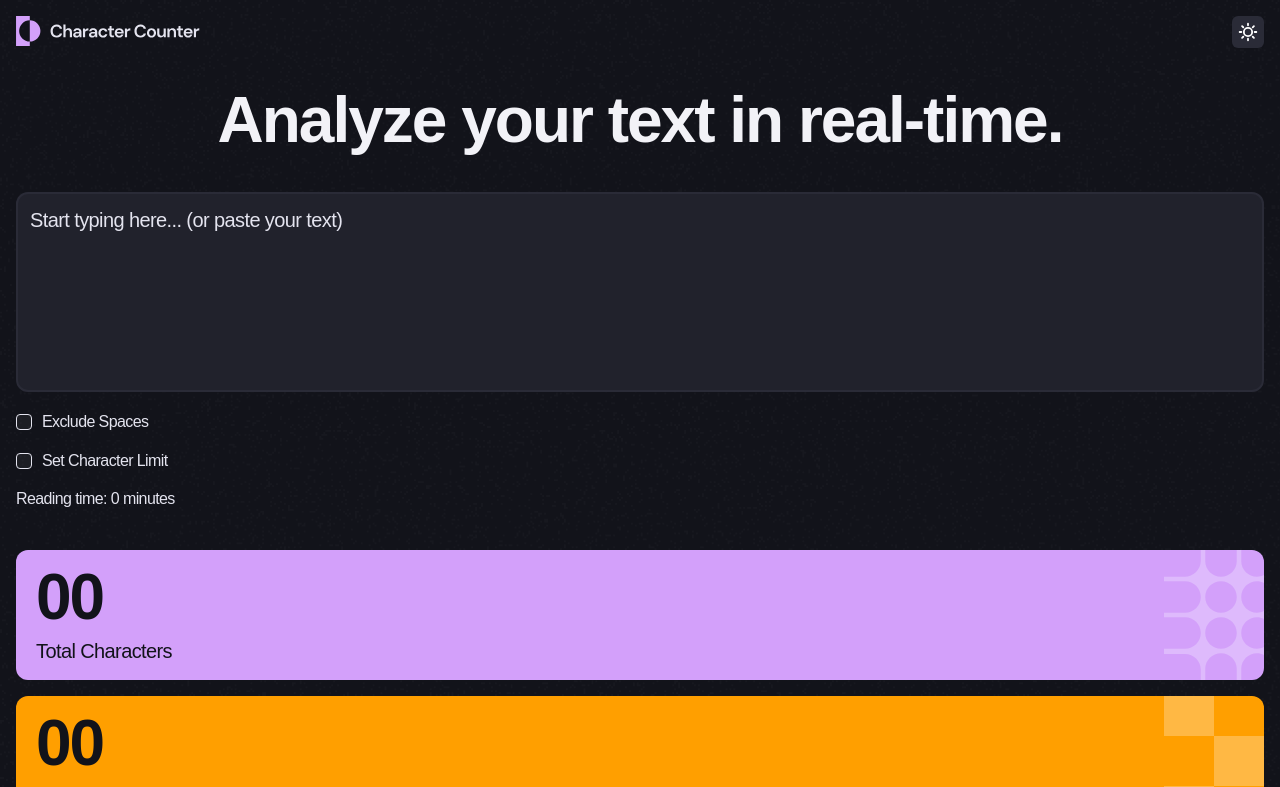
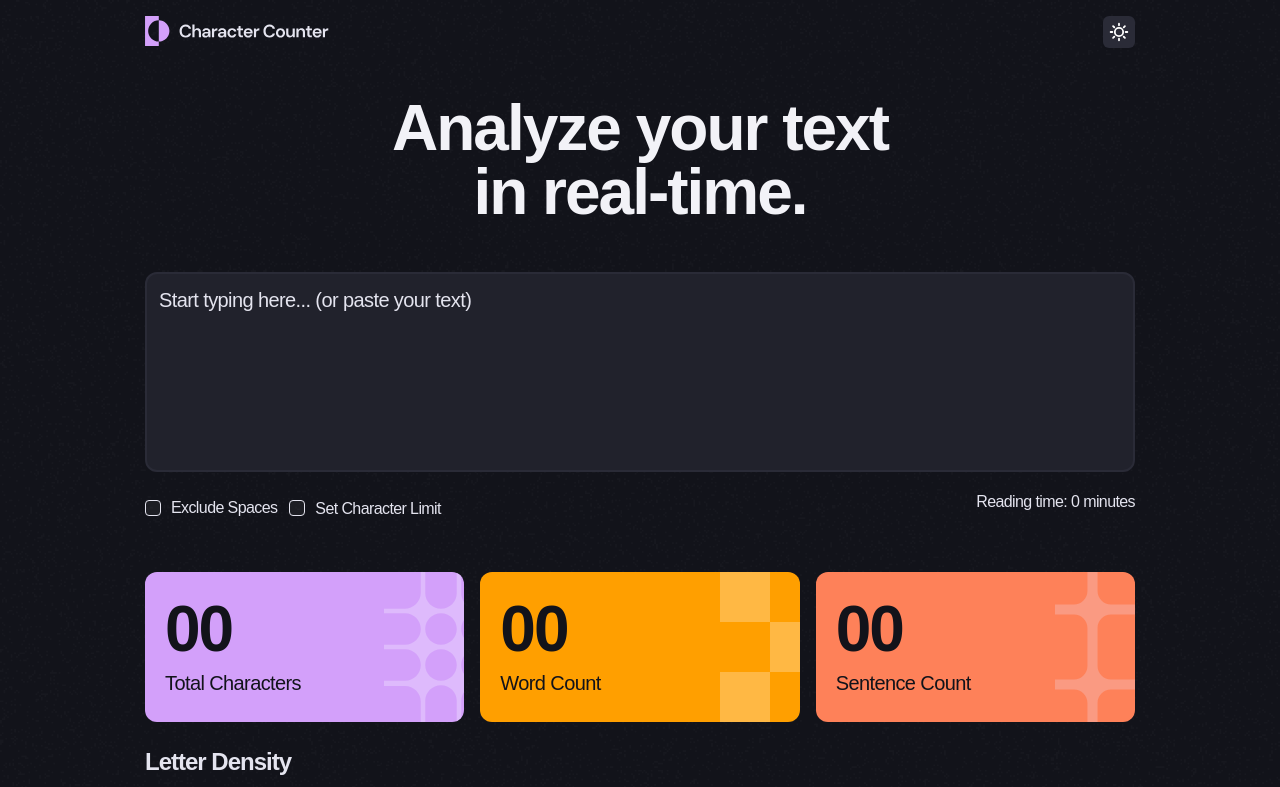
Before and after one commit to 3lectrologos/FM-character-counter, a React (Vite) app: page / in a window 1280 px wide. Shown: the top 787 px of the page. Built offline with nearby package versions, Linux system fonts and the light colour scheme.

Commit message:
Update tablet/desktop layouts

```diff
--- a/src/App.tsx
+++ b/src/App.tsx
@@ -14,10 +14,10 @@ function App() {
   const [characterLimit, setCharacterLimit] = useState<number>(100)
 
   return (
-    <div className="flex min-h-dvh justify-center bg-[url('./assets/images/bg-light-theme.png')] bg-cover bg-repeat p-4 pb-8 dark:bg-[url('./assets/images/bg-dark-theme.png')]">
-      <main className="flex w-full flex-col gap-500">
+    <div className="flex min-h-dvh justify-center bg-[url('./assets/images/bg-light-theme.png')] bg-cover bg-repeat p-200 pb-400 tablet:px-400 dark:bg-[url('./assets/images/bg-dark-theme.png')]">
+      <main className="flex w-full max-w-[990px] flex-col gap-500 desktop:gap-600">
         <Header />
-        <p className="text-center txt-preset-1 dark:text-neutral-100">
+        <p className="self-center text-center txt-preset-1 tablet:max-w-[520px] dark:text-neutral-100">
           Analyze your text in real-time.
         </p>
         <TextInput
--- a/src/components/Counters.tsx
+++ b/src/components/Counters.tsx
@@ -19,25 +19,25 @@ export default function Counters({
   const numSentences = text.split(/[.!?]+\s+/).filter(Boolean).length
 
   return (
-    <div className="flex flex-col gap-200">
+    <div className="flex flex-col gap-200 tablet:flex-row">
       <Counter
         label="Total Characters"
         sublabel={excludeSpaces ? '(no spaces)' : undefined}
         value={numCharacters}
         patternUrl={characterCountPatternUrl}
-        className="bg-purple-400"
+        className="bg-purple-400 tablet:flex-1"
       />
       <Counter
         label="Word Count"
         value={numWords}
         patternUrl={wordCountPatternUrl}
-        className="bg-yellow-500"
+        className="bg-yellow-500 tablet:flex-1"
       />
       <Counter
         label="Sentence Count"
         value={numSentences}
         patternUrl={sentenceCountPatternUrl}
-        className="bg-orange-500"
+        className="bg-orange-500 tablet:flex-1"
       />
     </div>
   )
@@ -61,18 +61,20 @@ function Counter({
   return (
     <div
       className={cn(
-        'relative flex h-[130px] flex-col justify-center gap-100 overflow-hidden rounded-12 px-250',
+        'relative flex h-[130px] flex-col justify-center overflow-hidden rounded-12 px-250 tablet:h-[150px]',
         className
       )}
     >
-      <p className="txt-preset-1 dark:text-neutral-900">{formattedValue}</p>
-      <p className="txt-preset-3 dark:text-neutral-900">
-        {label} {sublabel && <span className="txt-preset-4">{sublabel}</span>}
-      </p>
+      <div className="z-10 flex flex-col gap-100">
+        <p className="txt-preset-1 dark:text-neutral-900">{formattedValue}</p>
+        <p className="txt-preset-3 dark:text-neutral-900">
+          {label} {sublabel && <span className="txt-preset-4">{sublabel}</span>}
+        </p>
+      </div>
       <img
         src={patternUrl}
         alt=""
-        className="absolute top-1/2 -right-[50px] h-[150px] w-[150px] -translate-y-1/2"
+        className="absolute top-1/2 -right-[50px] h-[150px] w-[150px] -translate-y-1/2 tablet:-right-[70px]"
       />
     </div>
   )
--- a/src/components/TextInput.tsx
+++ b/src/components/TextInput.tsx
@@ -60,7 +60,8 @@ export default function TextInput({
           </div>
         )}
       </div>
-      <div className="flex flex-col gap-150">
+      <div className="flex flex-col gap-150 tablet:flex-row tablet:justify-between">
+        <div className="flex flex-col gap-150 tablet:flex-row">
           <div className="flex items-center gap-2.5">
             <Checkbox
               id="exclude-spaces"
@@ -77,7 +78,10 @@ export default function TextInput({
               checked={characterLimitEnabled}
               onCheckedChange={onCharacterLimitEnabledChange}
             />
-          <Label className="pt-0.5 txt-preset-4" htmlFor="set-character-limit">
+            <Label
+              className="pt-0.5 txt-preset-4"
+              htmlFor="set-character-limit"
+            >
               Set Character Limit
             </Label>
             {characterLimitEnabled && (
@@ -89,6 +93,7 @@ export default function TextInput({
               />
             )}
           </div>
+        </div>
         <span className="txt-preset-4">Reading time: {readingTimeText}</span>
       </div>
     </div>
```
Lines whose indentation alone changed are shown as unchanged.
